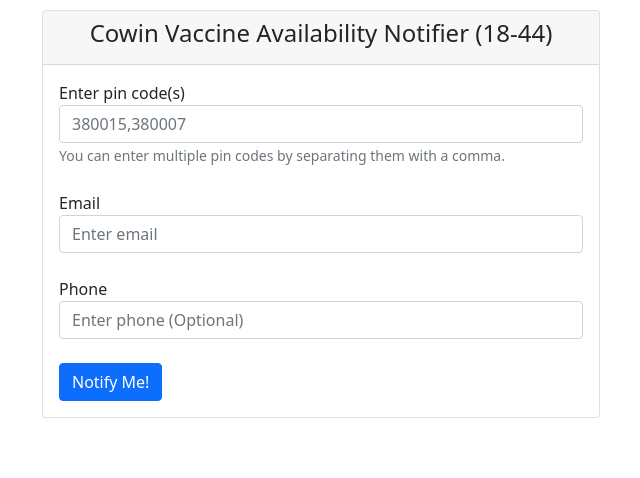
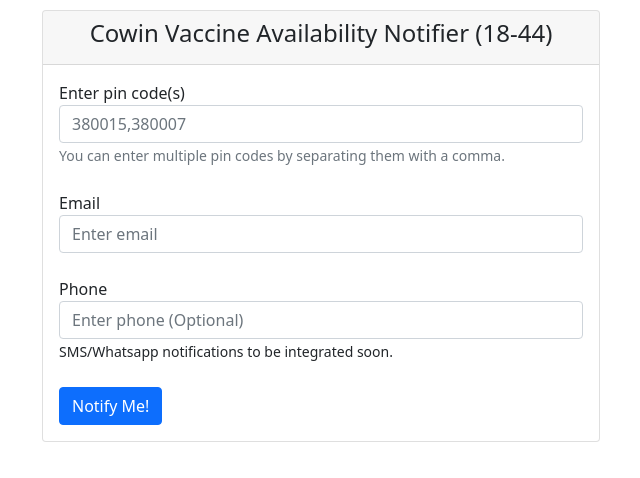
Before and after one commit to sahilt75/sahilt75.github.io, a plain HTML site: page index.html in a window 1280 px wide. Shown: the whole page, without its empty margins (319-959 px from the left). Drawn offline with nearby package versions, Linux system fonts and the light colour scheme.

Commit message:
Add files via upload

```diff
--- a/index.html
+++ b/index.html
@@ -35,6 +35,7 @@
                     <div class="form-group">
                       <label for="phone">Phone</label>
                       <input type="phone" class="form-control" id="phone" placeholder="Enter phone (Optional)">
+                        <small>SMS/Whatsapp notifications to be integrated soon.</small>
                     </div>
                     <br>
                     <button type="submit" class="submitBtn btn btn-primary">Notify Me!</button>
```
